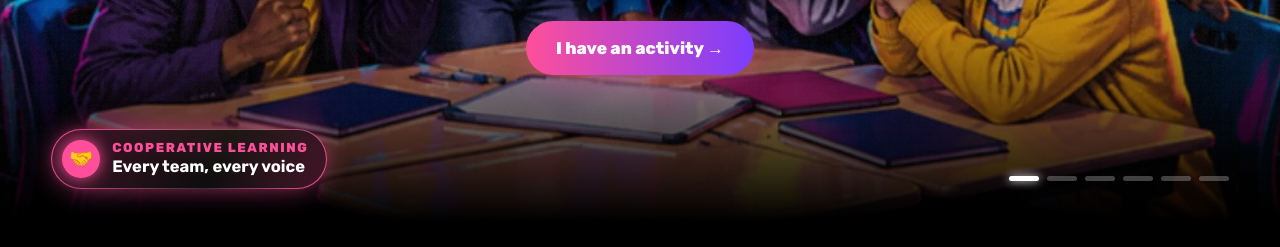
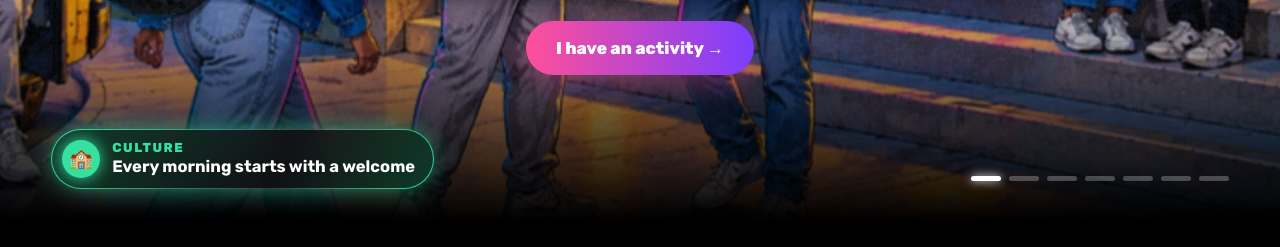
Before and after one commit to dsblocker/BuildBelong.org, a plain HTML site: page index.html in a window 1280 px wide. Shown: the part 553-800 px from the top of the page. Drawn offline with Linux system fonts and the light colour scheme; a web font is replaced by a local one.

Commit message:
Open the hero with a morning arrival scene
Co-Authored-By: Claude Opus 5.5 <noreply@anthropic.com>
Claude-Session: https://claude.ai/code/session_01CAZ7VDXAwZW2tXkT3x9Tpf

```diff
--- a/index.html
+++ b/index.html
@@ -121,7 +121,8 @@ footer{padding:26px max(5vw,16px) 34px;background:var(--night2) !important;borde
 <main>
 <section class="hero" aria-labelledby="t">
   <div class="scenes" aria-hidden="true">
-    <div class="scene on"><img src="img/hero/scene-1.webp" width="1920" height="1080" alt=""></div>
+    <div class="scene on"><img src="img/hero/scene-arrival.webp" width="1920" height="1080" alt=""></div>
+    <div class="scene"><img src="img/hero/scene-1.webp" width="1920" height="1080" alt="" loading="lazy"></div>
     <div class="scene"><img src="img/hero/scene-2.webp" width="1920" height="1080" alt="" loading="lazy"></div>
     <div class="scene"><img src="img/hero/scene-3.webp" width="1920" height="1080" alt="" loading="lazy"></div>
     <div class="scene"><img src="img/hero/scene-4.webp" width="1920" height="1080" alt="" loading="lazy"></div>
@@ -138,7 +139,7 @@ footer{padding:26px max(5vw,16px) 34px;background:var(--night2) !important;borde
       <a class="ghost" href="#kit">I have an activity →</a>
     </div>
   </div>
-  <a class="cap" id="cap" href="#cooperative-learning" style="--c:#ff4f9a"><span class="e" aria-hidden="true">🤝</span><span><b>Cooperative Learning</b><span class="t">Every team, every voice</span></span></a>
+  <a class="cap" id="cap" href="#culture" style="--c:#35e0a1"><span class="e" aria-hidden="true">🏫</span><span><b>Culture</b><span class="t">Every morning starts with a welcome</span></span></a>
   <div class="dots" id="dots" role="group" aria-label="Choose a scene"></div>
 </section>
 
@@ -162,6 +163,7 @@ footer{padding:26px max(5vw,16px) 34px;background:var(--night2) !important;borde
 <script>
 (function(){
   var data=[
+    ["🏫","Culture","Every morning starts with a welcome","#35e0a1"],
     ["🤝","Cooperative Learning","Every team, every voice","#ff4f9a"],
     ["🏫","Culture","Hallways where everyone is known by name","#35e0a1"],
     ["🎯","Instruction","Every voice in the conversation","#3cc6ff"],
```
Also changed, not shown: img/hero/scene-arrival.webp (added).
